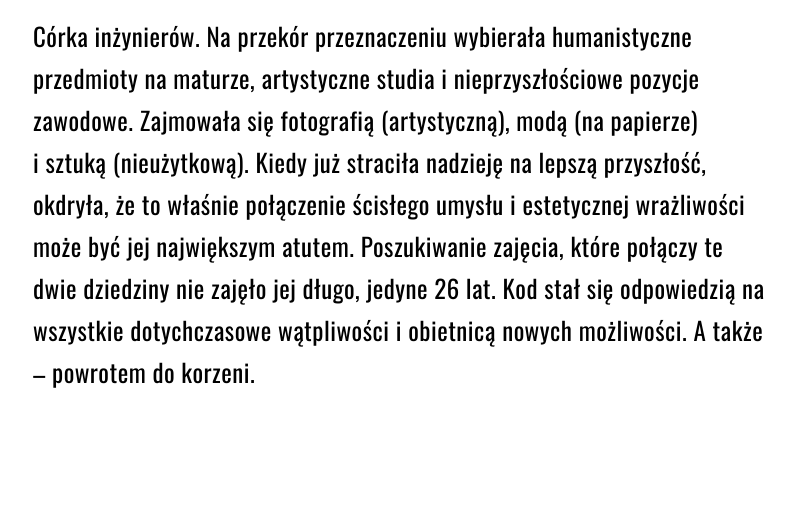
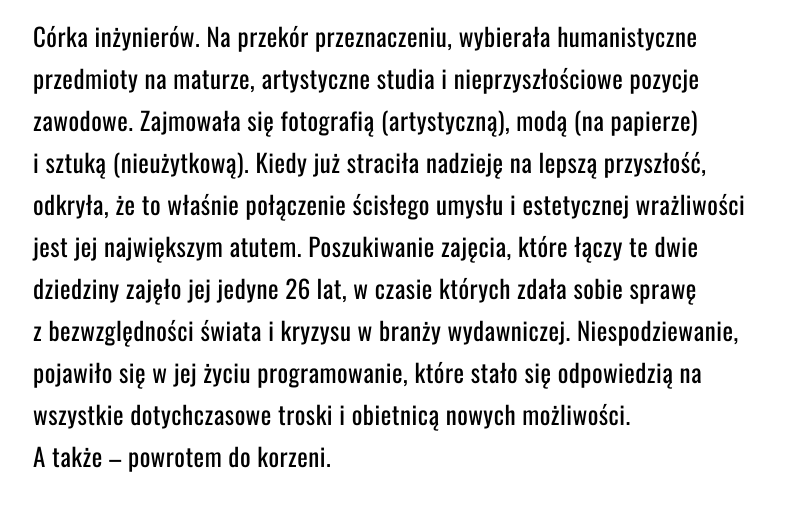
Before and after one commit to olagajda/Zadanie-0-AG, a plain HTML site: page zadanie-0-landing.html in a window 1280 px wide. Shown: the part 117-628 px from the top of the page, without its empty margins (238-1033 px from the left). Drawn offline with nearby package versions, Linux system fonts and the light colour scheme.

Commit message:
o mnie - korekta

```diff
--- a/zadanie-0-landing.html
+++ b/zadanie-0-landing.html
@@ -28,8 +28,7 @@
 <div class="container">
   <div class="main">
     <p>
-      Córka inżynierów. Na przekór przeznaczeniu wybierała humanistyczne przedmioty na maturze, artystyczne studia i&nbsp;nieprzyszłościowe pozycje zawodowe. Zajmowała się fotografią (artystyczną), modą (na papierze) i&nbsp;sztuką (nieużytkową). Kiedy już straciła nadzieję na lepszą przyszłość, okdryła, że to właśnie połączenie ścisłego umysłu i&nbsp;estetycznej wrażliwości może być jej największym atutem. Poszukiwanie zajęcia, które połączy te dwie dziedziny nie zajęło jej długo, jedyne 26 lat. Kod stał się odpowiedzią na wszystkie dotychczasowe wątpliwości&nbsp;i obietnicą nowych możliwości.
-      A także – powrotem do korzeni.
+      Córka inżynierów. Na przekór przeznaczeniu, wybierała humanistyczne przedmioty na maturze, artystyczne studia i&nbsp;nieprzyszłościowe pozycje zawodowe. Zajmowała się fotografią (artystyczną), modą (na papierze) i&nbsp;sztuką (nieużytkową). Kiedy już straciła nadzieję na lepszą przyszłość, odkryła, że to właśnie połączenie ścisłego umysłu i&nbsp;estetycznej wrażliwości jest jej największym atutem. Poszukiwanie zajęcia, które łączy te dwie dziedziny zajęło jej jedyne 26 lat, w&nbsp;czasie których zdała sobie sprawę z&nbsp;bezwzględności świata i&nbsp;kryzysu w&nbsp;branży wydawniczej. Niespodziewanie, pojawiło się w&nbsp;jej życiu programowanie, które stało się odpowiedzią na wszystkie dotychczasowe troski i&nbsp;obietnicą nowych możliwości. <br> A także – powrotem do korzeni.
     </p>
   </div>
 </div>
```
